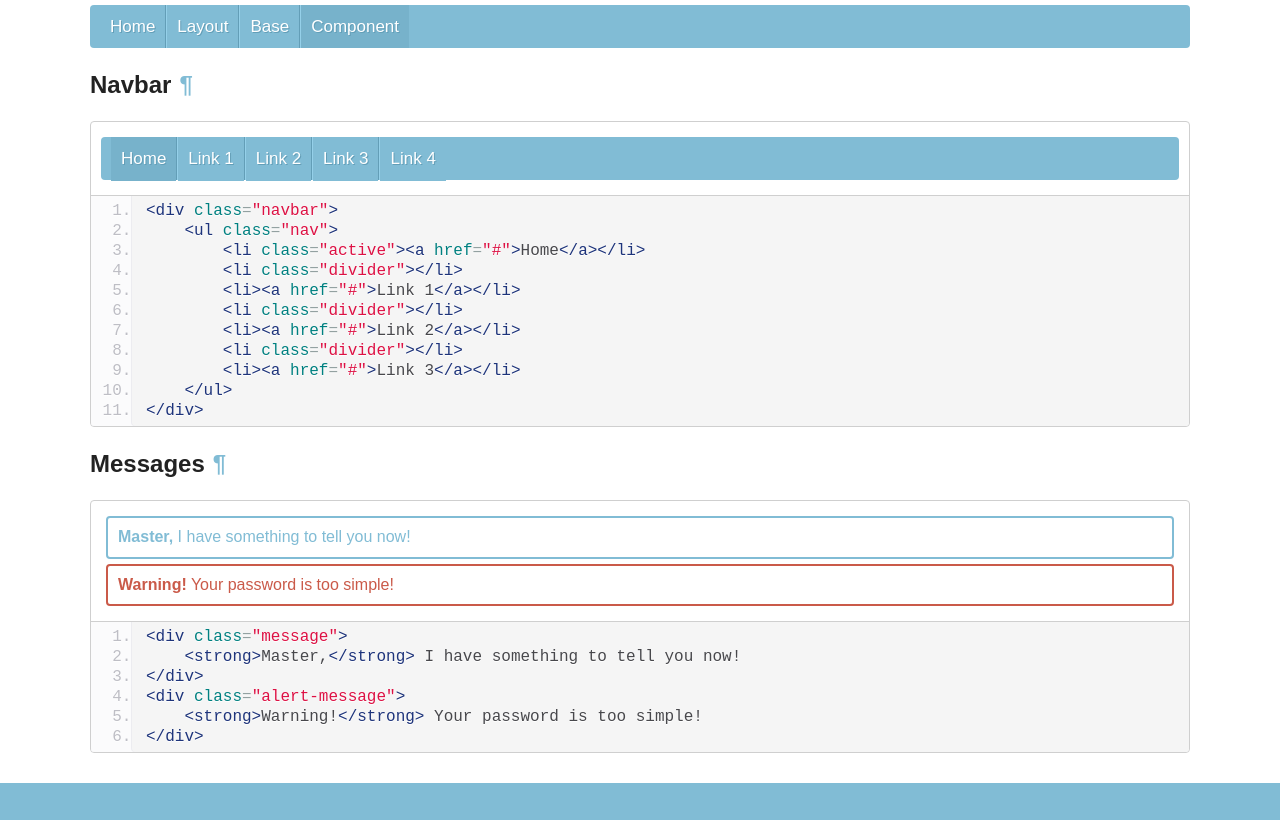
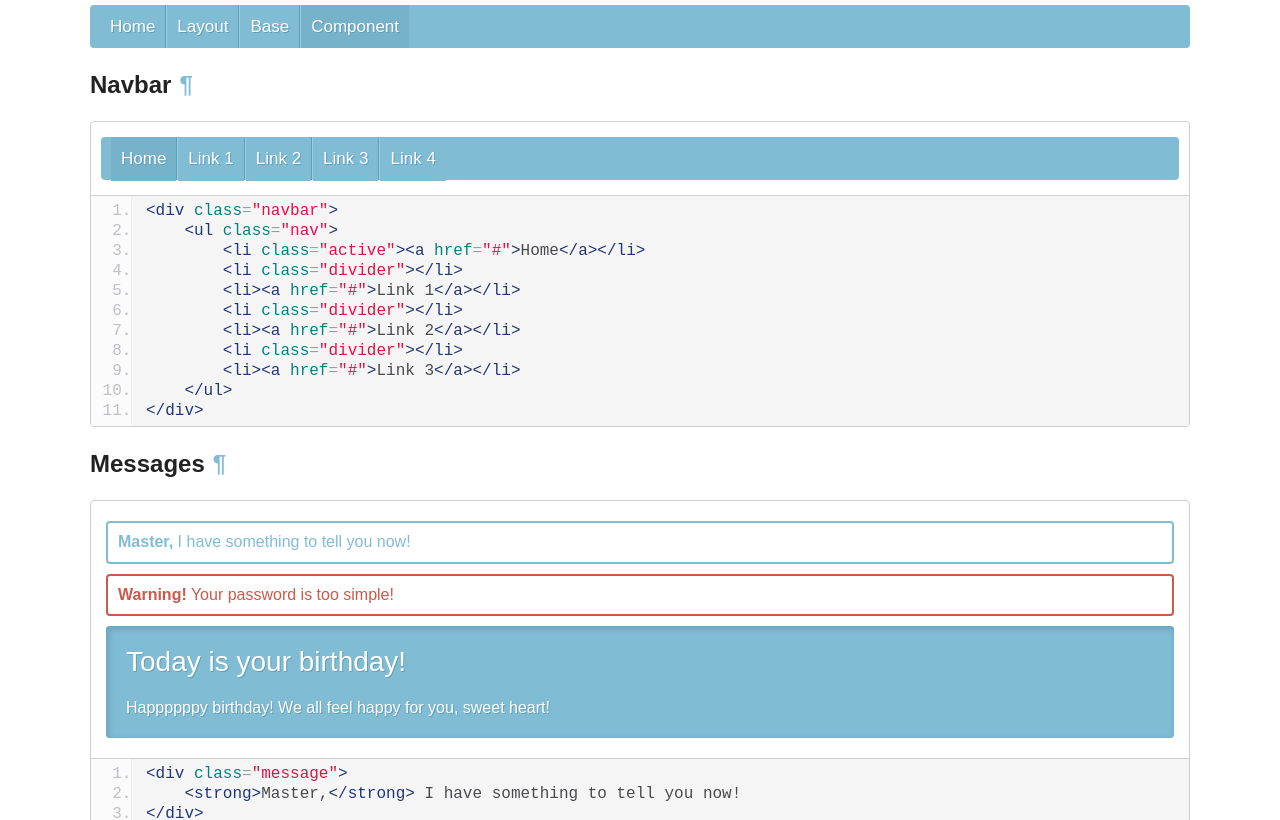
Before and after one commit to shunfan/crisp, a plain HTML site: page component.html in a window 1280 px wide. Shown: the part 103-923 px from the top of the page. Drawn offline with Linux system fonts and the light colour scheme.

Commit message:
Add huge-message.

```diff
--- a/component.html
+++ b/component.html
@@ -71,6 +71,10 @@
                                 <div class="alert-message">
                                     <strong>Warning!</strong> Your password is too simple!
                                 </div>
+                                <div class="huge-message">
+                                    <div class="title">Today is your birthday!</div>
+                                    <p>Happppppy birthday! We all feel happy for you, sweet heart!</p>
+                                </div>
                             </div>
                             <div class="code">
                                 <pre class="prettyprint linenums"><code>&lt;div class="message"&gt;
@@ -78,6 +82,10 @@
 &lt;/div&gt;
 &lt;div class="alert-message"&gt;
     &lt;strong&gt;Warning!&lt;/strong&gt; Your password is too simple!
+&lt;/div&gt;
+&lt;div class="huge-message"&gt;
+    &lt;div class="title"&gt;Today is your birthday!&lt;/div&gt;
+    &lt;p&gt;Happppppy birthday! We all feel happy for you, sweet heart!&lt;/p&gt;
 &lt;/div&gt;</code></pre>
                             </div>
                         </div>
--- a/css/crisp.less
+++ b/css/crisp.less
@@ -377,7 +377,7 @@ ul.pagination {
 /* Message */
 
 .message {
-  margin: 5px 5px;
+  margin: 10px 5px;
   padding: 8px 10px;
   color: @general;
   border: 2px solid @general;
@@ -385,11 +385,25 @@ ul.pagination {
 }
 
 .alert-message {
-  margin: 5px 5px;
+  margin: 10px 5px;
   padding: 8px 10px;
   color: @alert;
   border: 2px solid @alert;
   .radius(4px);
+}
+
+.huge-message {
+  margin: 10px 5px;
+  padding: 2px 20px;
+  color: @contrast;
+  text-shadow: 1px 1px @general - 30;
+  box-shadow: inset 2px 2px 5px 2px @general - 20;
+  background-color: @general;
+  .radius(4px);
+  .title {
+    margin: 14px 0px;
+    font-size: 28px;
+  }
 }
 
 /* Responsive */
```
Also changed, not shown: css/crisp.css.
